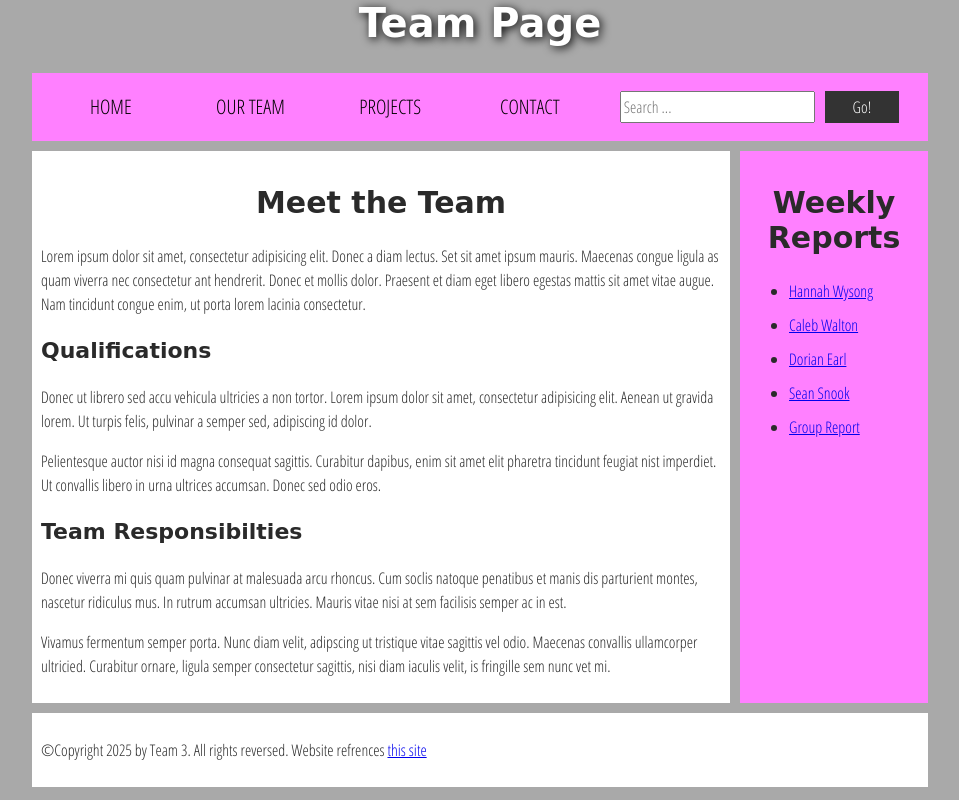
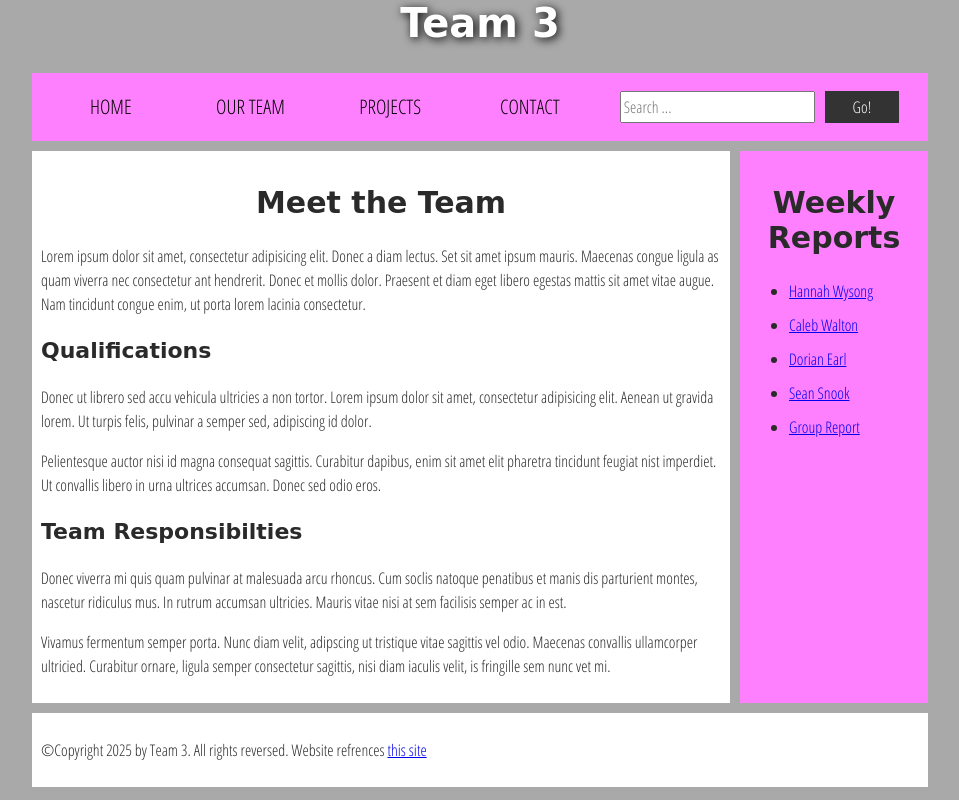
Before and after one commit to hannahwysong/hannahwysong.github.io, a plain HTML site: page teamPage.html in a window 1280 px wide. Shown: the whole page, without its empty margins (160-1119 px from the left). Drawn offline with Linux system fonts and the light colour scheme; a web font is replaced by a local one.

Commit message:
Update teamPage.html

```diff
--- a/teamPage.html
+++ b/teamPage.html
@@ -14,7 +14,7 @@
     <!-- The main header used across all the pages of our website -->
 
     <header>
-      <h1>Team Page</h1></h1>
+      <h1>Team 3</h1></h1>
     </header>
 
     <nav>
```
